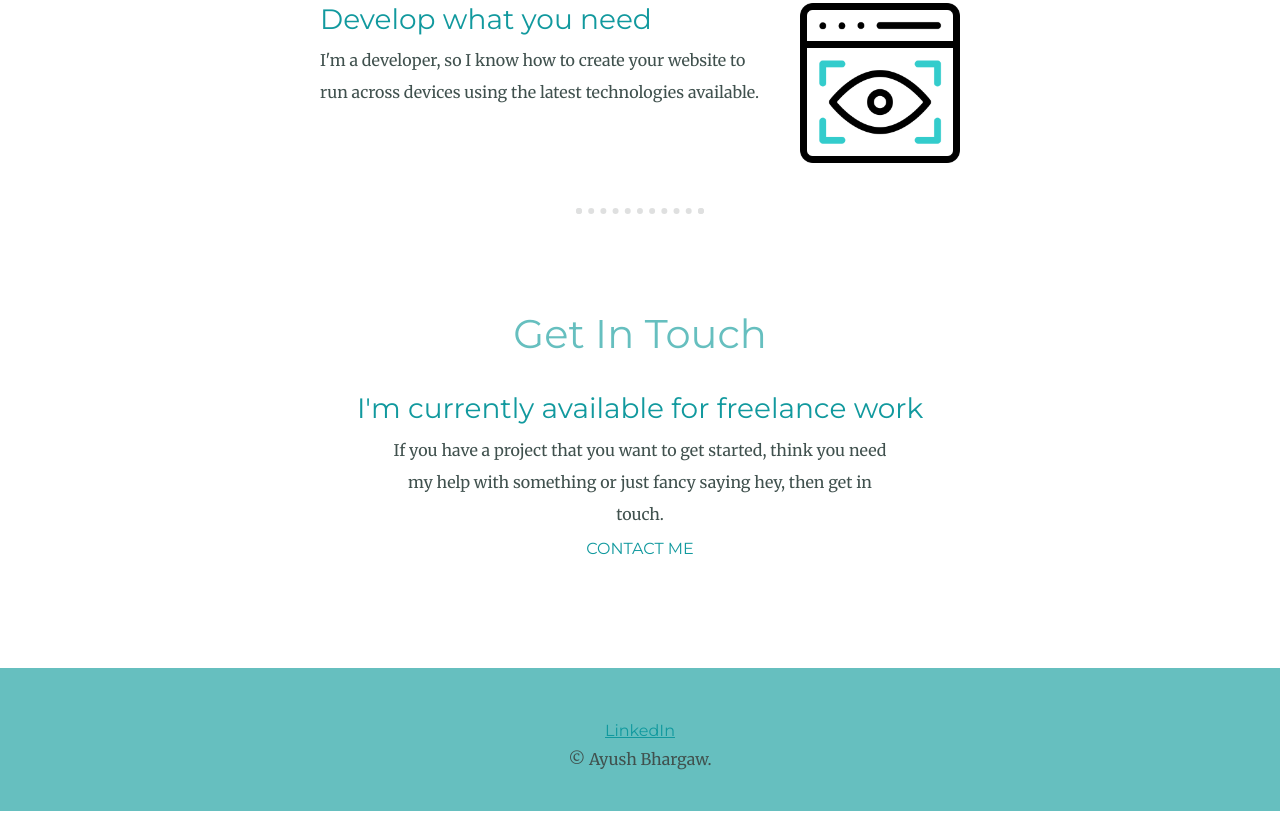
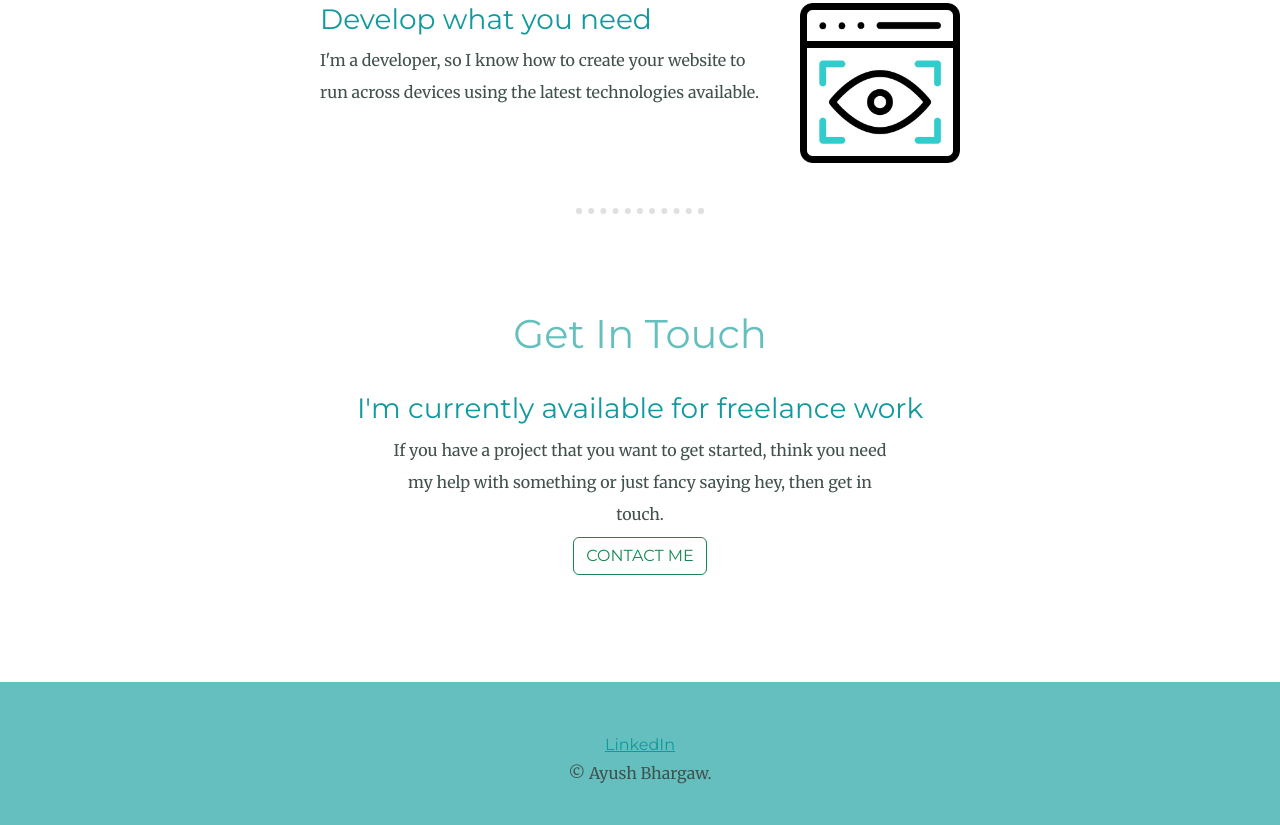
Before and after one commit to Ayush-lab-sys/Portfolio, a plain HTML site: page index.html in a window 1280 px wide. Shown: the part 1998-2823 px from the top of the page. Drawn offline with nearby package versions, Linux system fonts and the light colour scheme.

Commit message:
button changed

```diff
--- a/index.html
+++ b/index.html
@@ -160,7 +160,7 @@
     <p class="intro">If you have a project that you want to get started,
       think you need my help with something or just fancy saying hey, then get in touch.</p>
 
-      <a class="btn colr" href="ayushbhargaw29dec@gmail.com"> CONTACT ME</a>
+     <a class="btn colr" href="ayushbhargaw29dec@gmail.com"><button class="btn btn-outline-success"> CONTACT ME</button></a>
   </div>
 </div>
 
```
